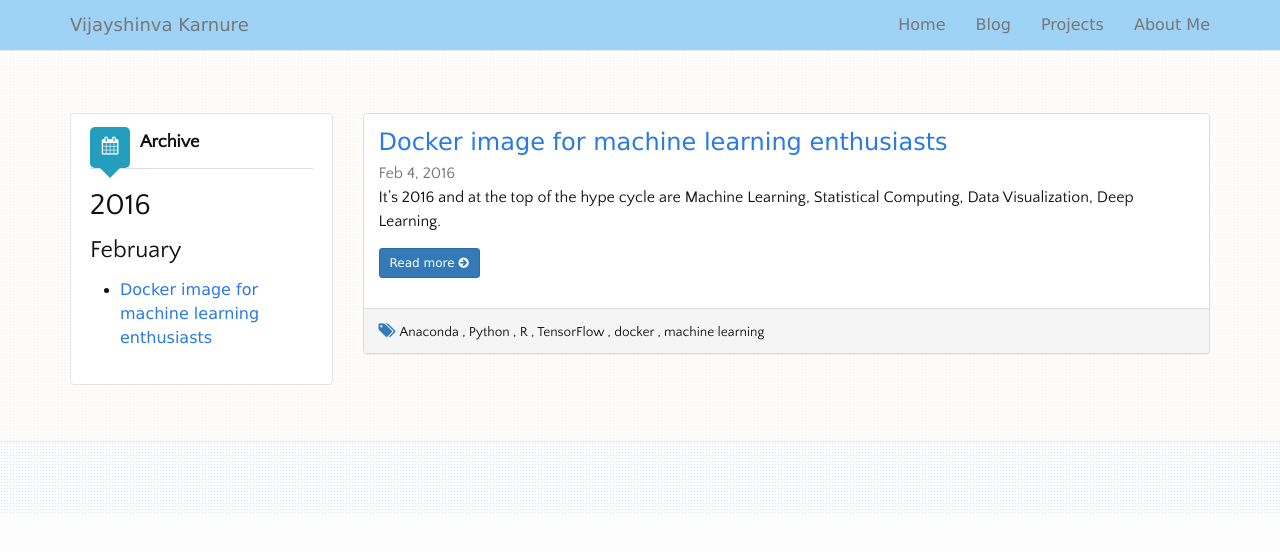
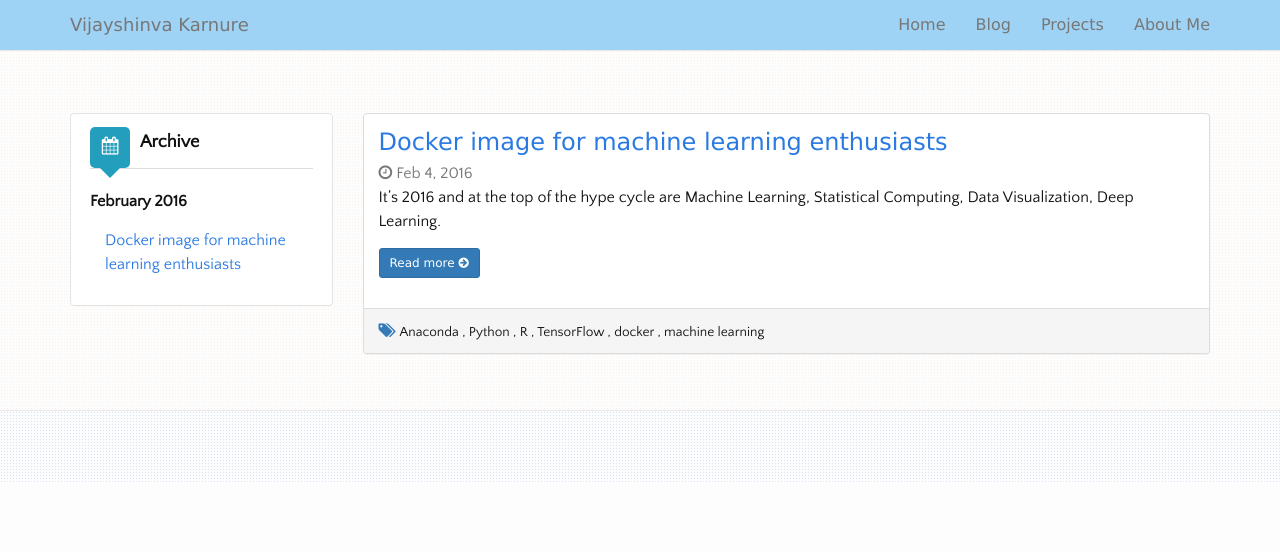
Before and after one commit to vijayshinva/vijayshinva.github.io, a Jekyll site: the page built from blog.md, in a window 1280 px wide. Shown: the top 552 px of the page. Built offline with Jekyll 4.4.1, drawn with Linux system fonts in a browser that asks for light colours; nearby versions of some CDN libraries.

Commit message:
blog archive

```diff
--- a/_sass/_layout.scss
+++ b/_sass/_layout.scss
@@ -674,3 +674,15 @@ a {
     -moz-background-size: 3px 3px;
     background-size: 3px 3px;
 }
+
+.blogarchive {
+    margin: 0;
+}
+
+.blogarchive ul{
+    margin: 0;
+}
+
+.blogarchive a{
+    font-family: $base-font-family;
+}
--- a/blog.md
+++ b/blog.md
@@ -14,7 +14,40 @@ permalink: /blog/
 						<span class="fa fa-calendar cat-title"></span>
 						Archive
 					</h3>
-				    {% for post in site.posts  %}
+					{% for post in site.posts  %}
+					    {% capture this_year %}{{ post.date | date: "%Y" }}{% endcapture %}
+					    {% capture this_month %}{{ post.date | date: "%B" }}{% endcapture %}
+					    {% capture next_year %}{{ post.previous.date | date: "%Y" }}{% endcapture %}
+					    {% capture next_month %}{{ post.previous.date | date: "%B" }}{% endcapture %}
+
+					    {% if forloop.first %}
+					    <ul class="nav nav-list blogarchive">
+            				<li><label class="tree-toggler nav-header">{{ this_month }} {{this_year}}</label>
+            					<ul class="nav nav-list tree">
+					    {% endif %}
+
+					    <li><a href="{{ post.url }}">{{ post.title }}</a></li>
+
+					    {% if forloop.last %}
+					    		</ul>
+					    	</li>
+					    </ul>
+					    {% else %}
+					        {% if this_year != next_year %}
+					        	</ul>
+					        </li>
+					        <li><label class="tree-toggler nav-header">{{ next_month }} {{next_year}}</label>
+            					<ul class="nav nav-list tree">
+					        {% else %}
+					            {% if this_month != next_month %}
+					            </ul>
+					        <li><label class="tree-toggler nav-header">{{ next_month }} {{next_year}}</label>
+					            <ul class="nav nav-list tree">
+					            {% endif %}
+					        {% endif %}
+					    {% endif %}
+					{% endfor %}
+				    <!--{% for post in site.posts  %}
 					    {% capture this_year %}{{ post.date | date: "%Y" }}{% endcapture %}
 					    {% capture this_month %}{{ post.date | date: "%B" }}{% endcapture %}
 					    {% capture next_year %}{{ post.previous.date | date: "%Y" }}{% endcapture %}
@@ -44,8 +77,9 @@ permalink: /blog/
 					            {% endif %}
 					        {% endif %}
 					    {% endif %}
-					{% endfor %}
+					{% endfor %}-->
 				</div>
+
 			</div>
 			<div class="col-md-9">
 				<div>
@@ -53,7 +87,7 @@ permalink: /blog/
 					<div class="panel panel-default">
 						<div class="panel-body">
 					    	<h3 class="media-heading"><a class="text-dblue" href="{{ post.url }}">{{ post.title }}</a></h3>
-					    	<time class="media-meta text-muted" datetime="{{ post.date | date_to_xmlschema }}">{{ post.date | date: "%b %-d, %Y" }}</time>
+					    	<i class="fa fa-clock-o text-muted"></i> <time class="media-meta text-muted" datetime="{{ post.date | date_to_xmlschema }}">{{ post.date | date: "%b %-d, %Y" }}</time>
 					    	{{ post.excerpt }}
 
 				    		{% capture content_words %}
```
Also changed, not shown: other parts of blog.md (+7 -0 lines).
